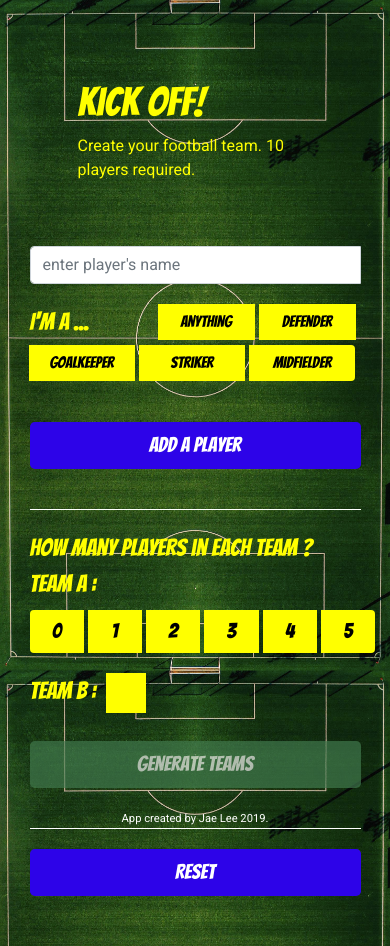
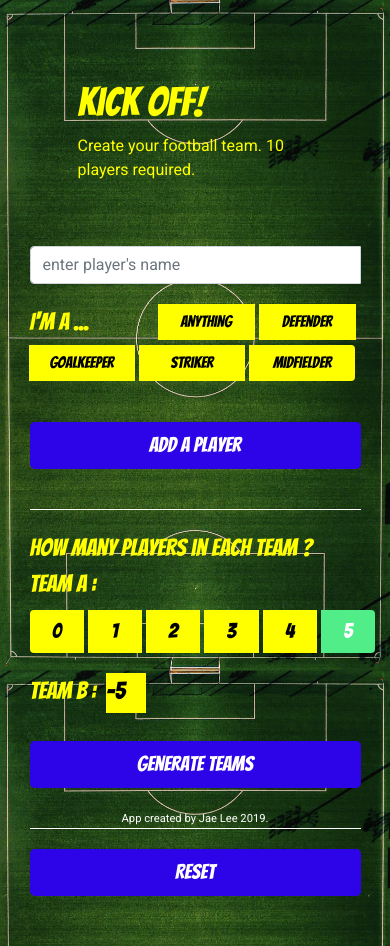
Before and after one commit to jaejae-lee/KickOff-football-team-generator, a React (Create React App) app: page / in a window 390 px wide. Built offline with nearby package versions, Linux system fonts and the light colour scheme.

Commit message:
teamAsize default Value set up, del button size fixed on small screen

```diff
--- a/src/components/Form/Form.js
+++ b/src/components/Form/Form.js
@@ -36,7 +36,7 @@ class Form extends Component {
         e.preventDefault();
 
         let { playerList } = this.props;
-        let { player, position, positionError } = this.state;
+        let { player, position } = this.state;
 
         let positions = playerList.map(playerobj => playerobj.position)
         let defenders = positions.filter(position => position === "defender")
@@ -108,7 +108,7 @@ class Form extends Component {
                     }
 
                 <ButtonToolbar className="positionToolBar">
-                    <ToggleButtonGroup className="buttonContainer" type="radio" name="options" defaultValue={1}>
+                    <ToggleButtonGroup className="buttonContainer" type="radio" name="options">
                         <label className="positionLabel">I'm a ...</label>
                         <ToggleButton className="button positionBtn"
                                         value={"anything"}
--- a/src/components/TeamGenerator/TeamGenerator.js
+++ b/src/components/TeamGenerator/TeamGenerator.js
@@ -60,7 +60,7 @@ class TeamGenerator extends Component {
             <form className="form">
                 <ButtonToolbar className="teamSizeToolBar">
                     <label className="teamLabel">How many players in each team ? <br/> Team A :</label>
-                        <ToggleButtonGroup className="teamSizeBtnContainer" type="radio" name="options">
+                        <ToggleButtonGroup className="teamSizeBtnContainer" type="radio" name="options"  defaultValue={5} >
                             <ToggleButton className="button teamSizeBtn"
                                           value={0}
                                           onChange={ this.handleChangeTeamASize }>0</ToggleButton>
@@ -91,7 +91,7 @@ class TeamGenerator extends Component {
                 <Button className="button teamGenerateBtn"
                         variant="primary" size="lg" block
                         onClick={ this.handleTeamSubmit }
-                        disabled={ teamAsize === "" ? true : false}
+                        // disabled={ teamAsize === "" ? true : false}
                 >Generate Teams</Button>
 
 
--- a/src/css/style.css
+++ b/src/css/style.css
@@ -91,6 +91,11 @@ h1 p, .h1 p, .header p {
   background-color: rgba(255, 255, 255, 0.479);
   border: 3px solid #50ed89;
   color: white;
+}
+@media screen and (max-width: 600px) {
+  .delBtn {
+    font-size: 1rem;
+  }
 }
 
 .positionToolBar.btn-toolbar {
--- a/src/data/initial.js
+++ b/src/data/initial.js
@@ -6,7 +6,7 @@ const initial = {
     teamA: [],
     teamB: [],
     teamGenerated: false,
-    teamAsize: "",
+    teamAsize: 5
   };
 
   export default initial;
--- a/src/sass/_buttons.scss
+++ b/src/sass/_buttons.scss
@@ -44,6 +44,11 @@
         background-color: rgba(255, 255, 255, 0.479);
         border: 3px solid $ColourSub;
         color: white;
+    }
+
+     //on smaller screens
+     @media screen and(max-width : 600px){
+        font-size: 1rem;
     }
 
 }
```
Also changed, not shown: 1 other file (tests, documents, lock files or other folders).
